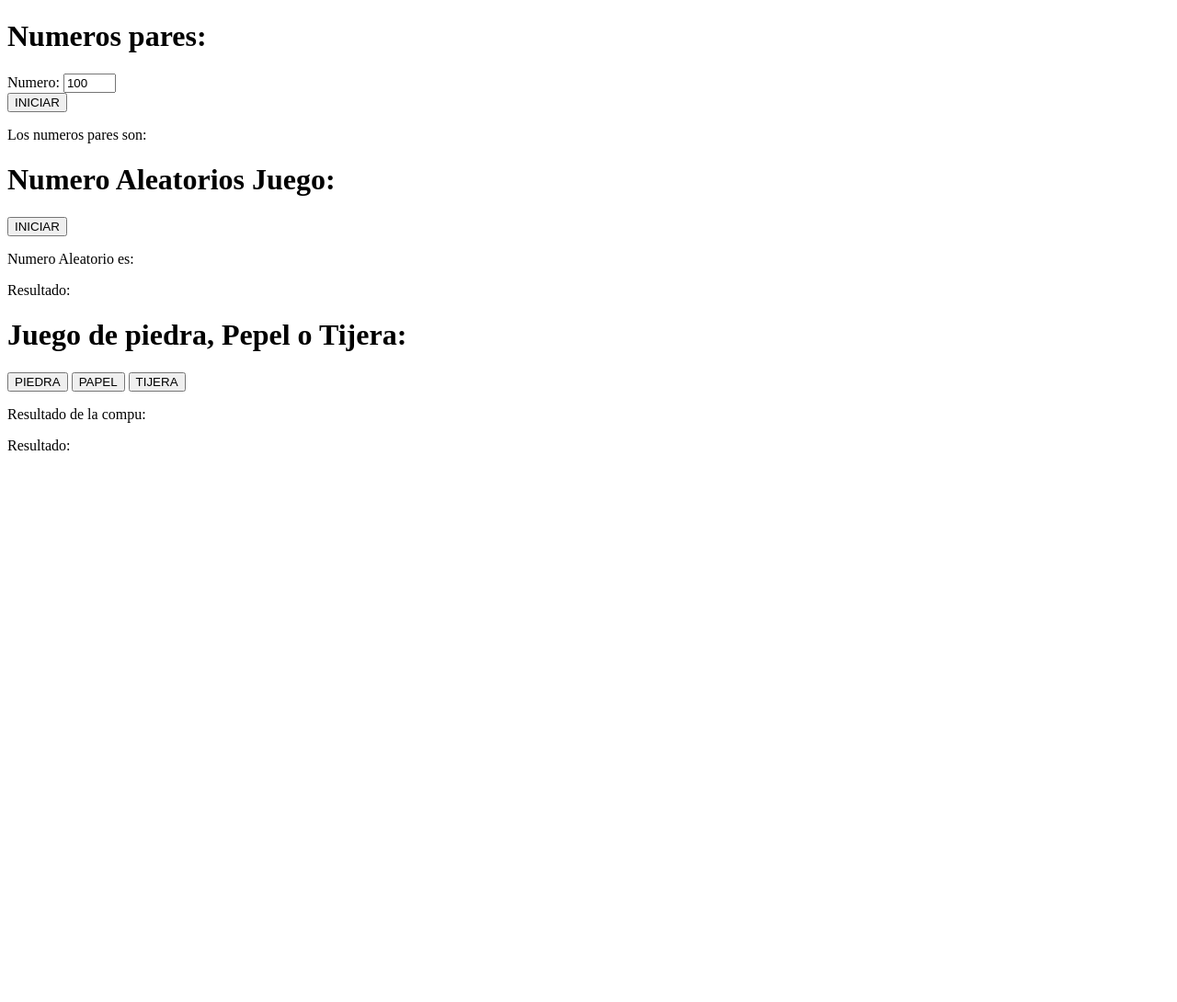
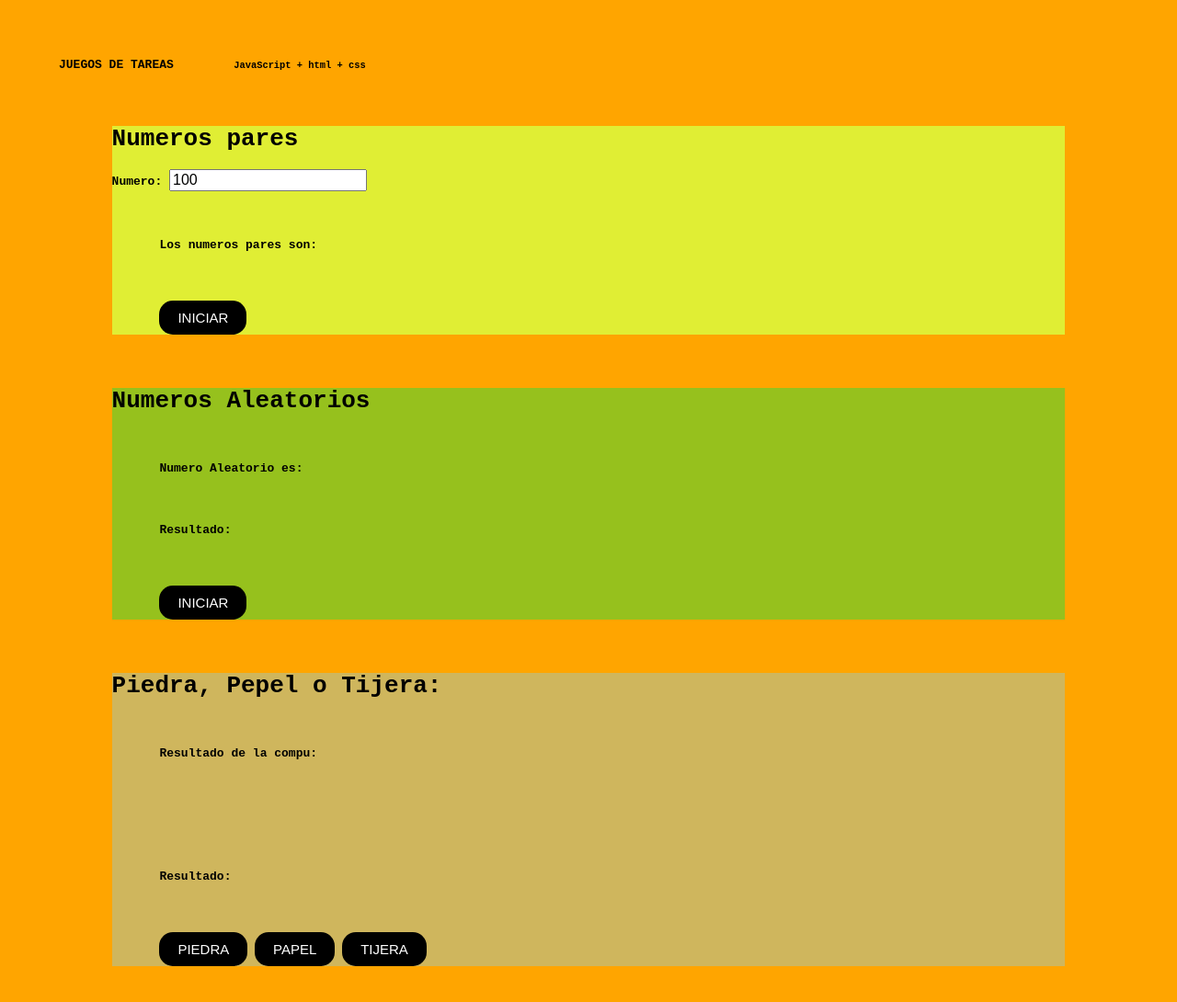
Before and after one commit to pabloemmanueldeleo/javascript_ppt, a plain HTML site: page index.html in a window 1280 px wide. Shown: the whole page at 92% size. Before the commit the page ends 800 px from the top, so only its background shows below. Drawn offline with nearby package versions, Linux system fonts and the light colour scheme.

Commit message:
agregado de css y html

```diff
--- a/index.html
+++ b/index.html
@@ -3,26 +3,46 @@
 	<head>
 		<meta charset="utf-8">
 		<title>Ejercicios javascript primera clase</title>
+		<link rel="stylesheet" href="https://necolas.github.io/normalize.css/7.0.0/normalize.css">
+		<link href="https://fonts.googleapis.com/icon?family=Material+Icons"
+      rel="stylesheet">
+		<link rel="stylesheet" href="styles.css">
+
 	</head>
-	<body>
+	<body
+	<h1>JUEGOS DE TAREAS <small>JavaScript + html + css</small></h1>
+		<div class="numerospares">
+			<h1>Numeros pares</h1>
+			Numero: <input type="number" size=4 value="100" id='numero'>
+			<br>
+			<p id="salida">Los numeros pares son: </p>
+			<div class="btncentro">
+			<button type="button" onclick="numeroPar()">INICIAR</button>
+			</div>
 
-		<h1>Numeros pares:</h1>
-		Numero: <input type="text" size=4 value="100" id='numero'>
-		<br>
-		<button type="button" onclick="numeroPar()">INICIAR</button>
-		<p id="salida">Los numeros pares son: </p>
+		</div>
 
-		<h1>Numero Aleatorios Juego:</h1>
-		<button type="button" onclick="numeroAleatorio(1,10)">INICIAR</button>
-		<p id='numeroAleatorio'>Numero Aleatorio es:</p>
-		<p id='puntaje'>Resultado: </p>
+		<div class="aleatorio">
+			<h1>Numeros Aleatorios</h1>
+			<p id='numeroAleatorio'>Numero Aleatorio es:</p>
+			<p id='puntaje'>Resultado: </p>
+			<div class="btncentro">
+					<button type="button" onclick="numeroAleatorio(1,10)">INICIAR</button>
+			</div>
+		</div>
 
-		<h1>Juego de piedra, Pepel o Tijera:</h1>
-		<button type="button" onclick="ppt(1)">PIEDRA</button>
-		<button type="button" onclick="ppt(2)">PAPEL</button>
-		<button type="button" onclick="ppt(3)">TIJERA</button>
-		<p id='compu:'>Resultado de la compu:</p>
-		<p id='Resultado'>Resultado: </p>
+		<div class="ppt">
+			<h1>Piedra, Pepel o Tijera:</h1>
+			<p id='compu'>Resultado de la compu:</p>
+			<br>
+			<p id='resultado'>Resultado: </p>
+			<div class="btncentro">
+			<button type="button" onclick="ppt('piedra')",>PIEDRA</button>
+			<button type="button" onclick="ppt('papel')">PAPEL</button>
+			<button type="button" onclick="ppt('tijera')">TIJERA</button>
+			</div>
+
+		</div>
 
 		<script src='script.js'></script>
 	</body>
--- a/script.js
+++ b/script.js
@@ -1,13 +1,15 @@
-function numeroPar() {
-	var numero = document.getElementById('numero').value;
+'use strict';
 
-	var salida = document.getElementById('salida');
+function numeroPar () {
+	var numero = document.getElementById('numero').value
+
+	var salida = document.getElementById('salida')
 
 	if (isNaN(numero)){
-			salida.textContent = 'Tiene que ser un numero.';
+			salida.textContent = 'Tiene que ser un numero.'
 	}else{
 		var pares=[];
-		for (var i = 1; i < numero.length; i++) {
+		for (var i = 1; i <= numero; i++) {
 			if ( i % 2 === 0){
 				pares.push(i);
 			}
@@ -16,6 +18,7 @@ function numeroPar() {
 
 	}
 }
+
 function numeroAleatorio(min, max) {
 	var salida = document.getElementById('numeroAleatorio');
 	var puntaje = document.getElementById('puntaje');
@@ -41,5 +44,19 @@ function numeroAleatorio(min, max) {
 	}
 }
 function ppt(ppt) {
+	var compu=document.getElementById('compu');
+	var resultado=document.getElementById('resultado');
+	var elementos=['piedra','papel','tijera'];
+
+	var num = Math.round(Math.random() * (2 - 0) + 0);
+	compu.textContent = 'Compu: ('+ elementos[num] + ') Vs ' + ' (' + ppt + ')';
+	if(elementos[num] === ppt) {
+			resultado.textContent ='Resultado: Empataron.';
+		}
+	else if (elementos[num] == 'tijera' && ppt == 'papel' || elementos[num] == 'papel' && ppt == 'piedra' || elementos[num] == 'piedra' && ppt == 'tijera') {
+		resultado.textContent ='Resultado: Perdistes.';
+	}else {
+		resultado.textContent ='Resultado: GANASTES, CAPO.';
+	}
 
 }
--- /dev/null
+++ b/styles.css
@@ -0,0 +1,44 @@
+*{
+  padding: 10;
+  margin: 5%;
+}
+body{
+  background-color: orange;
+  font-family: monospace;
+  font-weight: bold;
+}
+
+button {
+  display: inline-block;
+  padding: 10px 20px;
+  font-size: 15px;
+  cursor: pointer;
+  text-align: center;
+  text-decoration: none;
+  outline: none;
+  color: #fff;
+  background-color: #000;
+  border: none;
+  border-radius: 15px;
+  width: 0 auto;
+}
+button:hover {background-color: #d0591e}
+
+ button:active {
+  background-color: #424242;
+  transform: translateY(4px);
+}
+
+.numerospares{
+  background-color: #e0ee34;
+}
+.btncentro{
+  width: 100%;
+  margin: 0 auto%;
+}
+.aleatorio{
+  background-color: #96c11d;
+}
+.ppt{
+  background-color: #cfb65d;
+}
```
